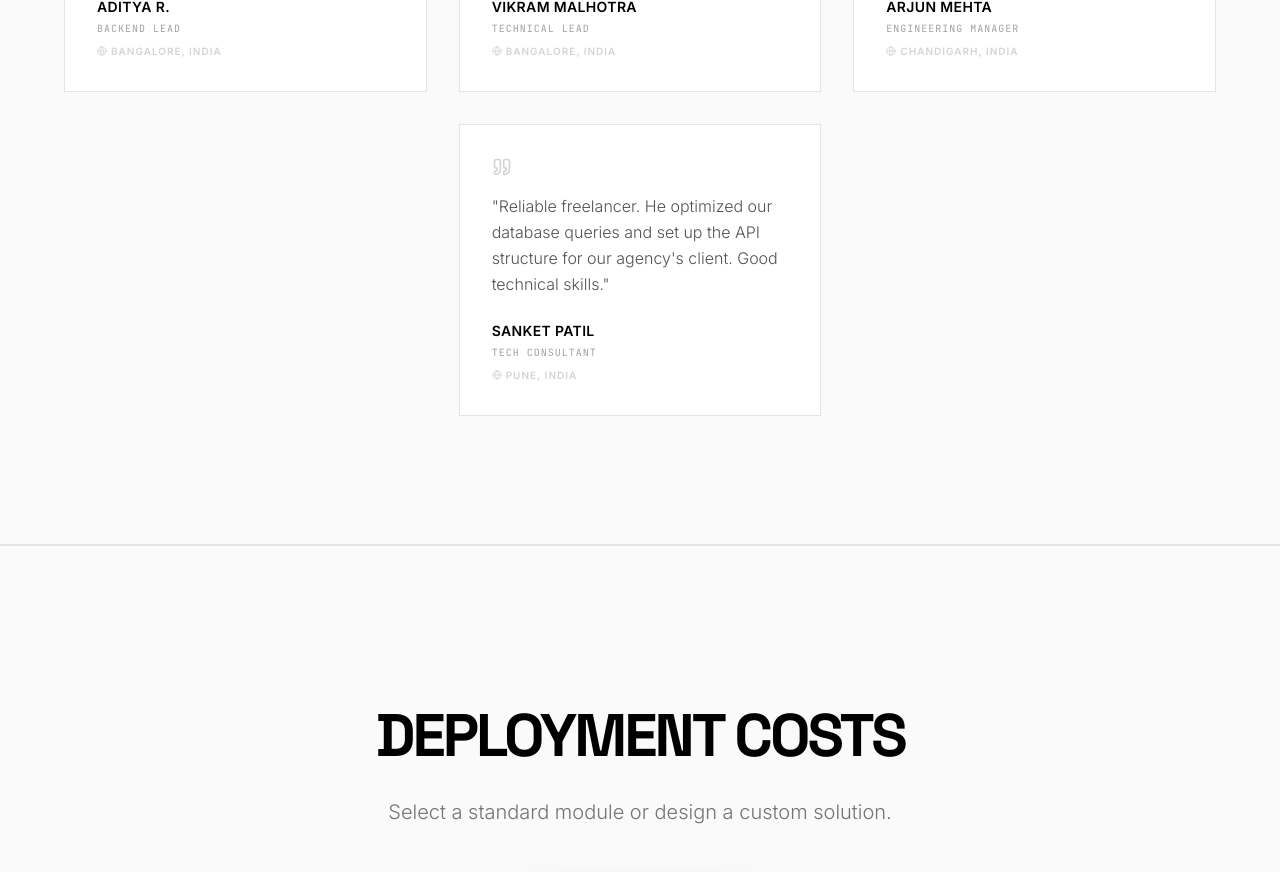
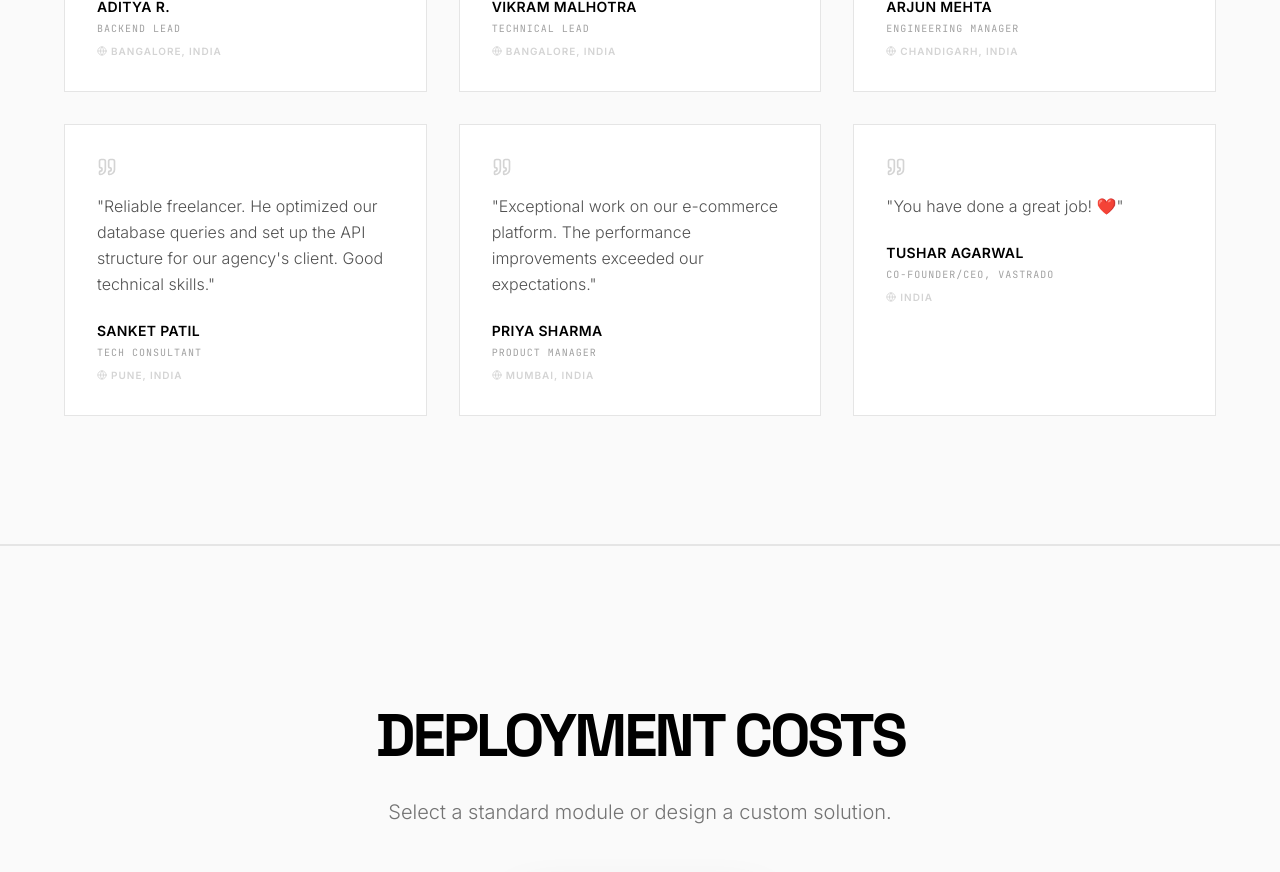
Before and after one commit to Shantanux0/Portfolioweb, a React (Vite) app: page /#/ in a window 1280 px wide. Shown: the part 7180-8052 px from the top of the page. Built offline with nearby package versions, Linux system fonts and the light colour scheme.

Commit message:
Update testimonials and pricing plans

```diff
--- a/src/pages/Home.jsx
+++ b/src/pages/Home.jsx
@@ -150,6 +150,18 @@ const TESTIMONIALS = [
         author: "Sanket Patil",
         role: "Tech Consultant",
         location: "Pune, India"
+    },
+    {
+        quote: "Exceptional work on our e-commerce platform. The performance improvements exceeded our expectations.",
+        author: "Priya Sharma",
+        role: "Product Manager",
+        location: "Mumbai, India"
+    },
+    {
+        quote: "You have done a great job! ❤️",
+        author: "Tushar Agarwal",
+        role: "Co-Founder/CEO, Vastrado",
+        location: "India"
     }
 ];
 
@@ -454,7 +466,7 @@ const Home = () => {
                                 whileInView={{ opacity: 1, y: 0 }}
                                 viewport={{ once: true }}
                                 transition={{ delay: i * 0.1 }}
-                                className={`p-6 md:p-8 border border-neutral-200 bg-white hover:border-black transition-colors relative ${i === 3 ? 'lg:col-start-2' : ''}`}
+                                className={`p-6 md:p-8 border border-neutral-200 bg-white hover:border-black transition-colors relative`}
                             >
                                 <Quote size={20} className="mb-4 text-neutral-300" />
                                 <p className="text-sm md:text-base text-neutral-600 font-light leading-relaxed mb-6 italic">"{t.quote}"</p>
--- a/src/pages/Pricing.jsx
+++ b/src/pages/Pricing.jsx
@@ -7,16 +7,16 @@ import Footer from '../components/Footer';
 const PRICING_PLANS = [
     {
         title: "Basic Frontend",
-        price: "₹1,399",
-        originalPrice: "₹2,500",
+        price: "₹2,498",
+        originalPrice: "₹3,500",
         unit: "/project",
         description: "Perfect for personal portfolios, landing pages, and static websites.",
         features: ["Modern Responsive Interface", "Cloud Deployment Configuration", "Full Source Code Ownership", "Essential SEO Optimization", "Rapid 72-Hour Turnaround"]
     },
     {
         title: "Full Stack MVP",
-        price: "₹4,399",
-        originalPrice: "₹6,500",
+        price: "₹6,498",
+        originalPrice: "₹8,500",
         unit: "/project",
         description: "A complete dynamic application connecting your UI to a real database.",
         features: ["React Frontend + Spring Boot Backend", "Robust SQL Database Design (MySQL/PostgreSQL)", "Secure Java Security Integration", "Scalable REST APIs with Spring Boot", "Expedited 7-Day Launch Cycle"],
@@ -25,8 +25,8 @@ const PRICING_PLANS = [
     },
     {
         title: "AI-Powered SaaS",
-        price: "₹8,399",
-        originalPrice: "₹12,000",
+        price: "₹11,998",
+        originalPrice: "₹14,000",
         unit: "/project",
         description: "Advanced business solution with payments and smart AI features.",
         features: ["Enterprise Spring Boot Microservices", "Seamless Payment Gateway Integration", "Generative AI Integration (Java SDKs)", "Comprehensive Admin Analytics Dashboard", "Accelerated 14-Day Delivery"],
@@ -51,15 +51,7 @@ const Pricing = () => {
             <div className="max-w-7xl mx-auto px-6">
                 <SectionHeading title="Deployment Costs" subtitle="Select a standard module or design a custom solution." centered />
 
-                <motion.div
-                    initial={{ opacity: 0, y: -10 }}
-                    animate={{ opacity: 1, y: 0 }}
-                    className="mb-12 p-4 bg-green-50 border border-green-200 flex items-center justify-center gap-3 text-sm md:text-base text-green-800 rounded-lg"
-                >
-                    <Info size={20} className="text-green-600" />
-                    <span className="font-bold uppercase tracking-wide">Early Bird Offer:</span>
-                    <span>Book now to lock in these discounted rates until 10 Jan 2026.</span>
-                </motion.div>
+                {/* Offer banner removed */}
 
                 <div className="grid grid-cols-1 md:grid-cols-2 lg:grid-cols-4 gap-6 md:gap-8">
                     {PRICING_PLANS.map((plan, i) => (
```
